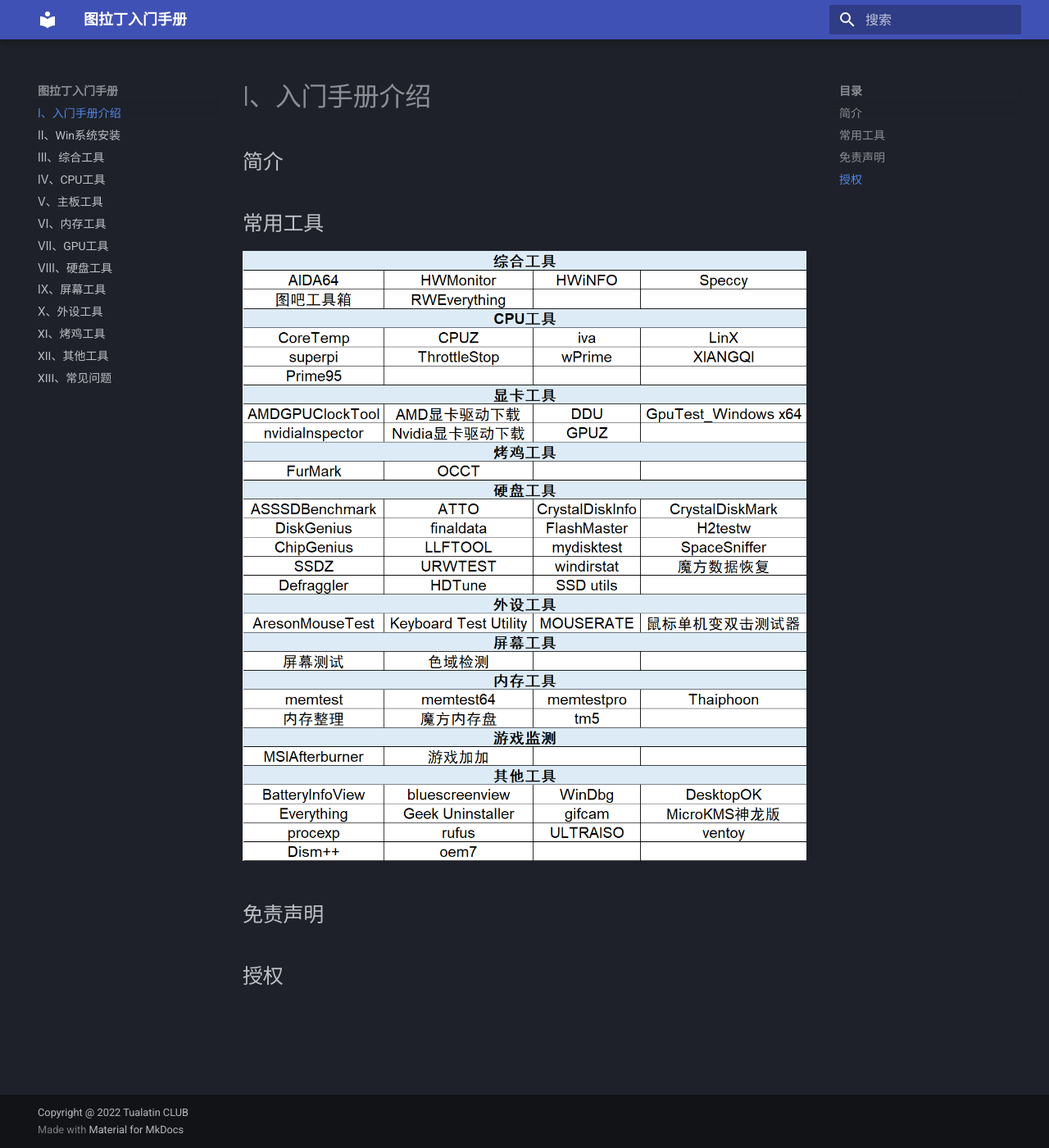
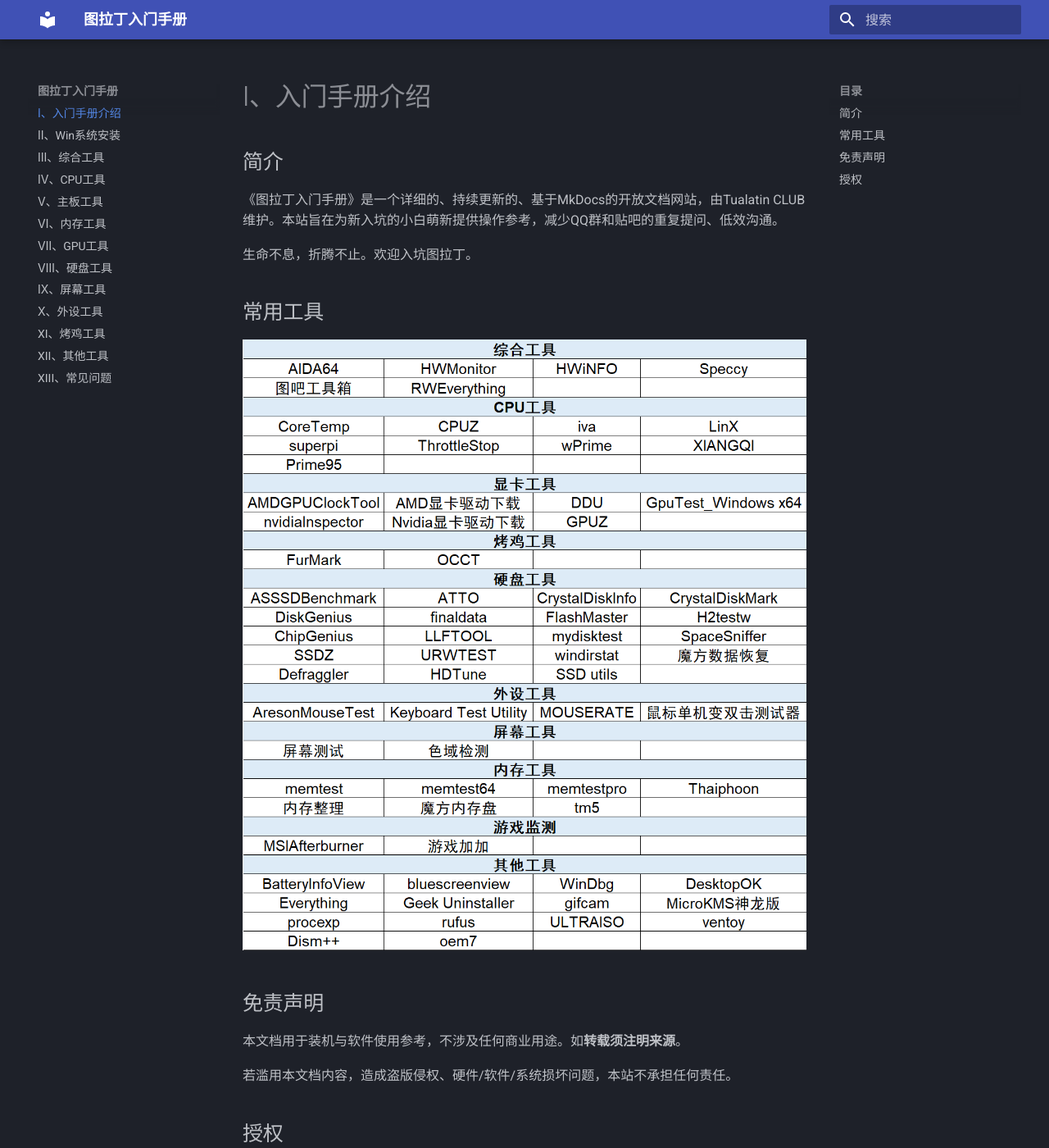
Before and after one commit to Radddder/radddder.github.io, an MkDocs documentation site: the page built from docs/index.md, in a window 1280 px wide and 1400 px high. Shown: the whole window at 82% size. Built offline with MkDocs 1.6.1 and Material for MkDocs 9.7.7, drawn with Linux system fonts in a browser that asks for light colours.

Commit message:
introduction

```diff
--- a/docs/index.md
+++ b/docs/index.md
@@ -1,7 +1,9 @@
 # Ⅰ、入门手册介绍
 ## 简介
 
+《图拉丁入门手册》是一个详细的、持续更新的、基于MkDocs的开放文档网站，由Tualatin CLUB维护。本站旨在为新入坑的小白萌新提供操作参考，减少QQ群和贴吧的重复提问、低效沟通。
 
+生命不息，折腾不止。欢迎入坑图拉丁。
 
 ## 常用工具
 
@@ -9,6 +11,14 @@
 
 ## 免责声明
 
+本文档用于装机与软件使用参考，不涉及任何商业用途。如**转载须注明来源**。
 
+若滥用本文档内容，造成盗版侵权、硬件/软件/系统损坏问题，本站不承担任何责任。
 
 ## 授权
+
+[图拉丁CLUB](https://tualatin.club)
+
+[图吧工具箱](http://www.tbtool.cn)
+
+[图拉丁之家](http://www.g4560.cn)
```
Also changed, not shown: site/imgs/image-20221116113814961.png (deleted), site/imgs/image-20221116114653050.png (added), site/index.html, site/search/search_index.json, 2 other files.
